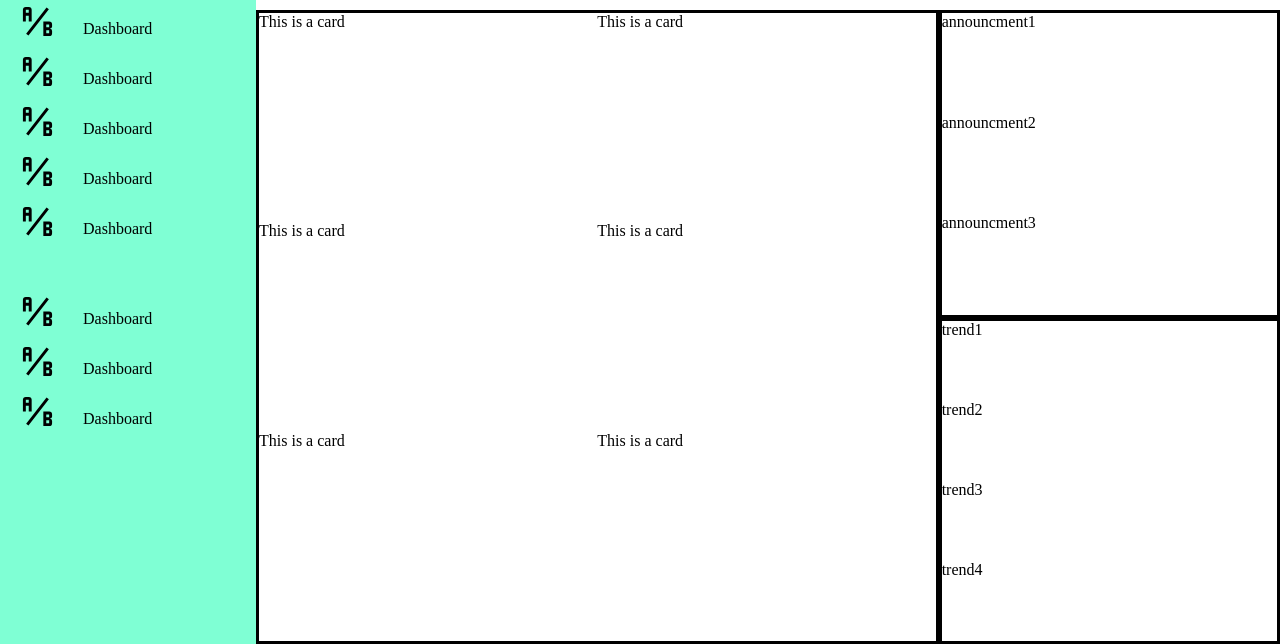
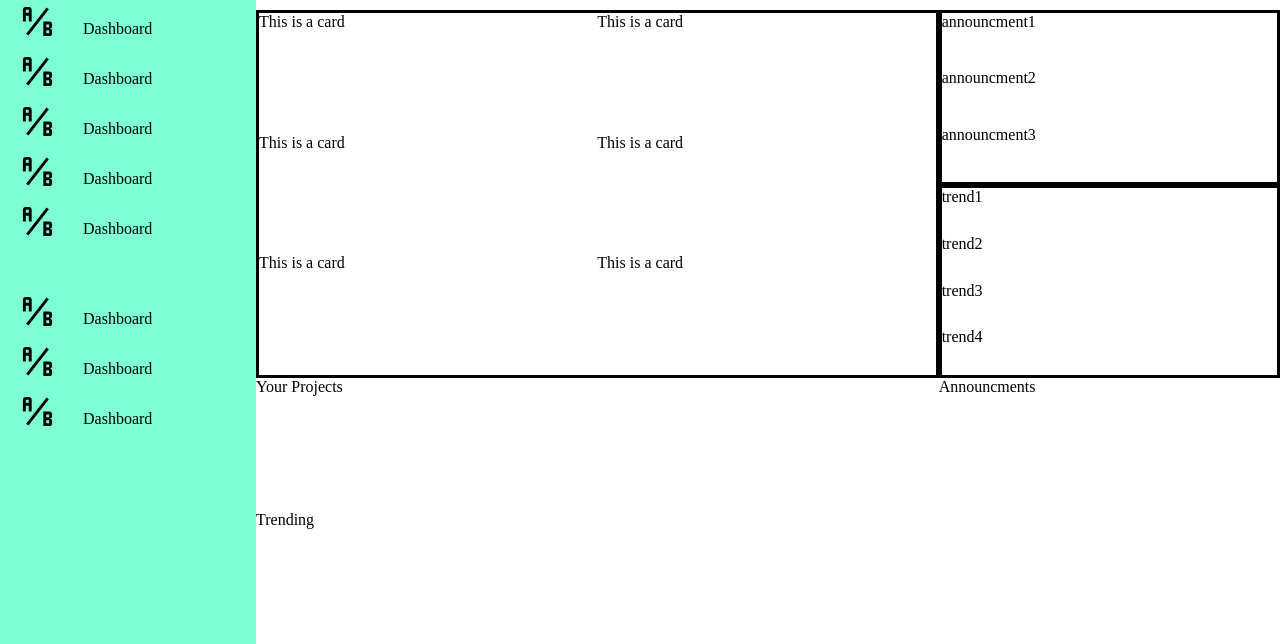
Before and after one commit to dfish88/Dashboard, a plain HTML site: page index.html in a window 1280 px wide. Shown: the part 156-800 px from the top of the page. Drawn offline with Linux system fonts and the light colour scheme.

Commit message:
Add titles to projects, announcments, and trending

```diff
--- a/index.html
+++ b/index.html
@@ -81,6 +81,9 @@
     </div>
     <div class="dashboard">
 
+        <div class="projects-title">Your Projects</div>
+        <div class="announcments-title">Announcments</div>
+
         <div class="projects">
             <div class="card">This is a card</div>
             <div class="card">This is a card</div>
@@ -89,11 +92,15 @@
             <div class="card">This is a card</div>
             <div class="card">This is a card</div>
         </div>
+
         <div class="announcments">
             <div class="announcment">announcment1</div>
             <div class="announcment">announcment2</div>
             <div class="announcment">announcment3</div>
         </div>
+
+        <div class="dashboard-titles">Trending</div>
+
         <div class="trending">
             <div class="trend">trend1</div>
             <div class="trend">trend2</div>
```
